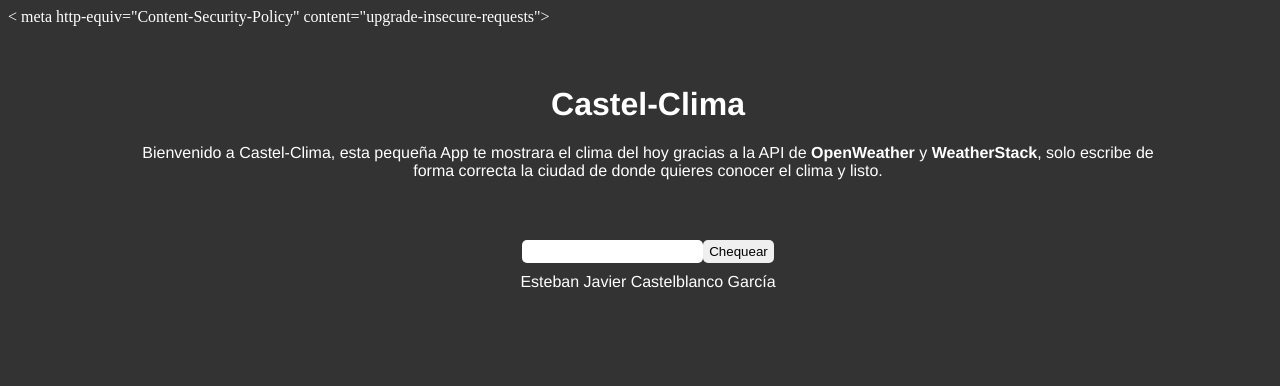
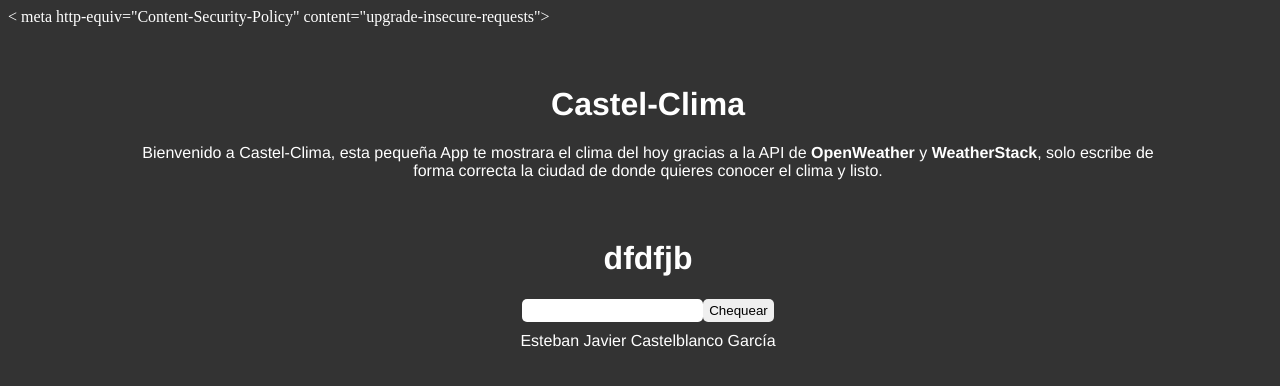
Before and after one commit to Castelblanco/Castel-Clima, a Vue app: page / in a window 1280 px wide. Shown: the top 386 px of the page. Built offline with nearby package versions, Linux system fonts and the light colour scheme.

Commit message:
Update clima.vue

```diff
--- a/src/components/clima.vue
+++ b/src/components/clima.vue
@@ -2,6 +2,7 @@
   <div class="clima">
     <div class="dprtmnt">
         <div>
+            <h1>dfdfjb</h1>
             <input class="depart"  type="text" v-model="dprtmnt" v-on:keyup.enter="dprtmnt.length >2 ?pedirTiempo(dprtmnt) :error = 'La ciudad que buscas no esta registrada'">
             <button :class="[{'btn-ctv': dprtmnt.length > 2},'btn-nctv']"  v-on:click.enter="dprtmnt.length >2 ?pedirTiempo(dprtmnt) :error = 'La ciudad que buscas no esta registrada'">Chequear</button>
         </div>
```
